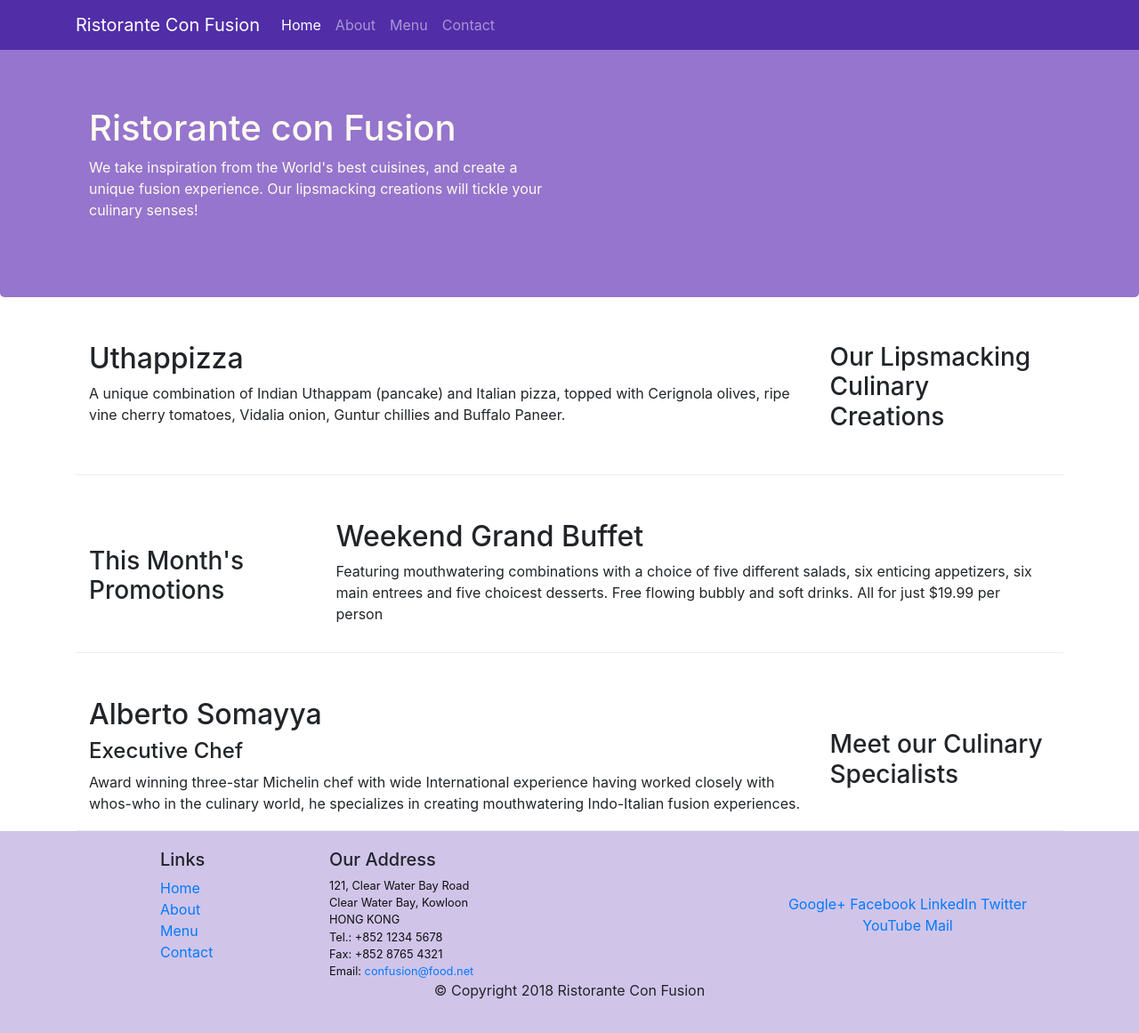
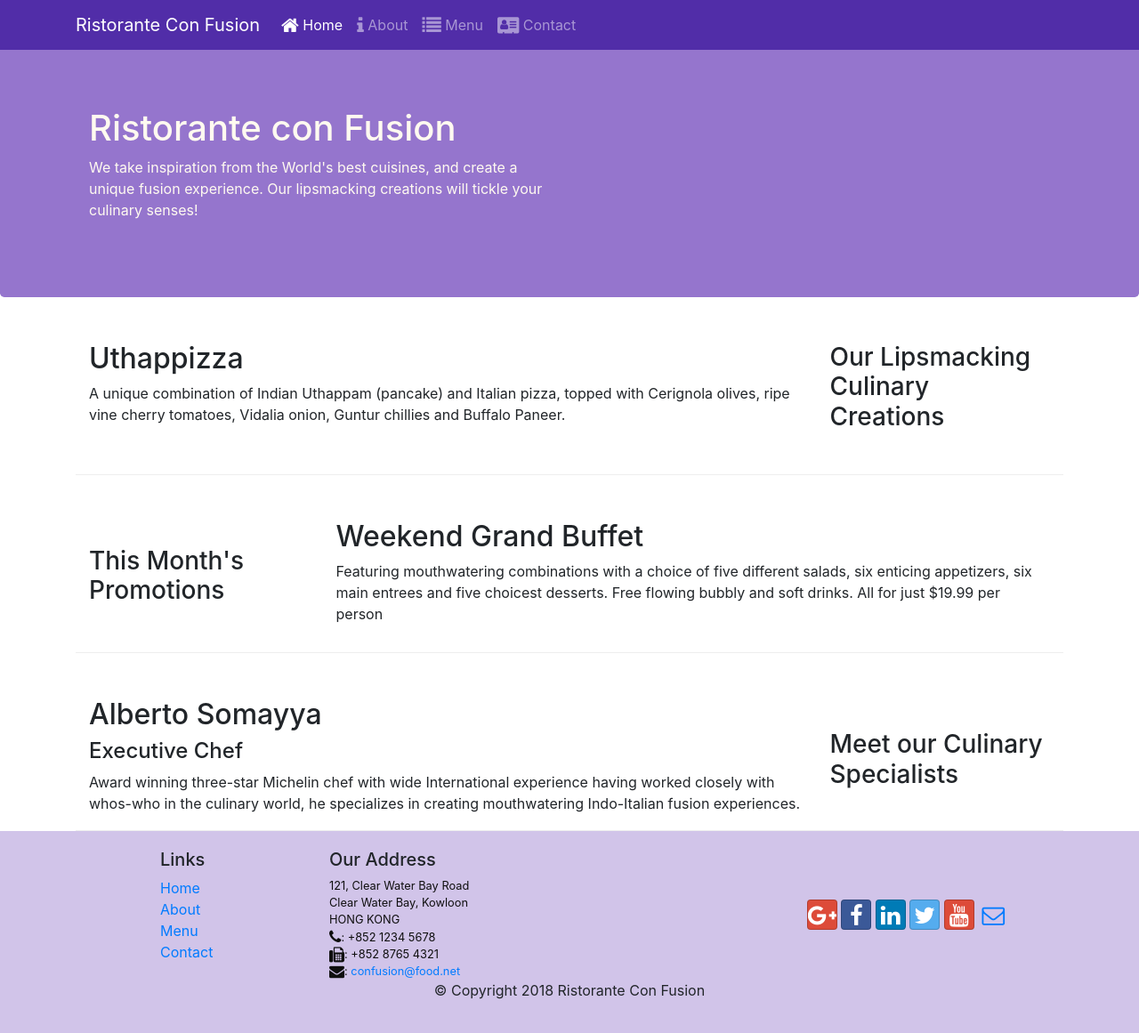
Before and after one commit to anjisvs/ConFusion, a website: page index.html in a window 1280 px wide. Shown: the whole page at 89% size. Drawn offline with nearby package versions, Linux system fonts and the light colour scheme.

Commit message:
Icon fonts

```diff
--- a/index.html
+++ b/index.html
@@ -11,6 +11,8 @@
     <!-- Bootstrap CSS -->
     <link rel="stylesheet" href="node_modules/bootstrap/dist/css/bootstrap.min.css">
     <link href="css/styles.css" rel="stylesheet">
+    <link rel="stylesheet" href="node_modules/font-awesome/css/font-awesome.min.css">
+    <link rel="stylesheet" href="node_modules/bootstrap-social/bootstrap-social.css">
 </head>
 
 <body>
@@ -22,10 +24,10 @@
                 <div class="collapse navbar-collapse" id="Navbar">
                     <ul class="navbar-nav mr-auto">
                            <li class="nav-item"><a class="navbar-brand" href="#">Ristorante Con Fusion</a></li>
-                           <li class="nav-item active"><a class="nav-link" href="#">Home</a></li>
-                           <li class="nav-item"><a class="nav-link" href="#">About</a></li>
-                           <li class="nav-item"><a class="nav-link" href="#">Menu</a></li>
-                           <li class="nav-item"><a class="nav-link" href="#">Contact</a></li>
+                           <li class="nav-item active"><a class="nav-link" href="#"><span class="fa fa-home fa-lg"></span> Home</a></li>
+                           <li class="nav-item"><a class="nav-link" href="#"><span class="fa fa-info fa-lg"></span> About</a></li>
+                           <li class="nav-item"><a class="nav-link" href="#"><span class="fa fa-list fa-lg"></span> Menu</a></li>
+                           <li class="nav-item"><a class="nav-link" href="#"><span class="fa fa-address-card fa-lg"></span> Contact</a></li>
                     </ul>
                 </div>
             </div>
@@ -95,19 +97,19 @@
 		              121, Clear Water Bay Road<br>
 		              Clear Water Bay, Kowloon<br>
 		              HONG KONG<br>
-		              Tel.: +852 1234 5678<br>
-		              Fax: +852 8765 4321<br>
-		              Email: <a href="mailto:confusion@food.net">confusion@food.net</a>
+		              <i class="fa fa-phone fa-lg"></i>: +852 1234 5678<br>
+		              <i class="fa fa-fax fa-lg"></i>: +852 8765 4321<br>
+		              <i class="fa fa-envelope fa-lg"></i>: <a href="mailto:confusion@food.net">confusion@food.net</a>
 		           </address>
                 </div>
                 <div class="col-12 col-sm-4 align-self-center">
                     <div class="col-auto text-center">
-                        <a href="http://google.com/+">Google+</a>
-                        <a href="http://www.facebook.com/profile.php?id=">Facebook</a>
-                        <a href="http://www.linkedin.com/in/">LinkedIn</a>
-                        <a href="http://twitter.com/">Twitter</a>
-                        <a href="http://youtube.com/">YouTube</a>
-                        <a href="mailto:">Mail</a>
+                            <a class="btn btn-social-icon btn-google" href="http://google.com/+"><i class="fa fa-google-plus"></i></a>
+                            <a class="btn btn-social-icon btn-facebook" href="http://www.facebook.com/profile.php?id="><i class="fa fa-facebook"></i></a>
+                            <a class="btn btn-social-icon btn-linkedin" href="http://www.linkedin.com/in/"><i class="fa fa-linkedin"></i></a>
+                            <a class="btn btn-social-icon btn-twitter" href="http://twitter.com/"><i class="fa fa-twitter"></i></a>
+                            <a class="btn btn-social-icon btn-google" href="http://youtube.com/"><i class="fa fa-youtube"></i></a>
+                            <a class="btn btn-social-icon" href="mailto:"><i class="fa fa-envelope-o"></i></a>
                     </div>
                 </div>
            </div>
--- a/package.json
+++ b/package.json
@@ -15,6 +15,8 @@
   },
   "dependencies": {
     "bootstrap": "^4.0.0",
+    "bootstrap-social": "^5.1.1",
+    "font-awesome": "^4.7.0",
     "jquery": "^3.3.1"
   }
 }
```
Also changed, not shown: aboutus.html (+16 -13 lines), 1 other file.
